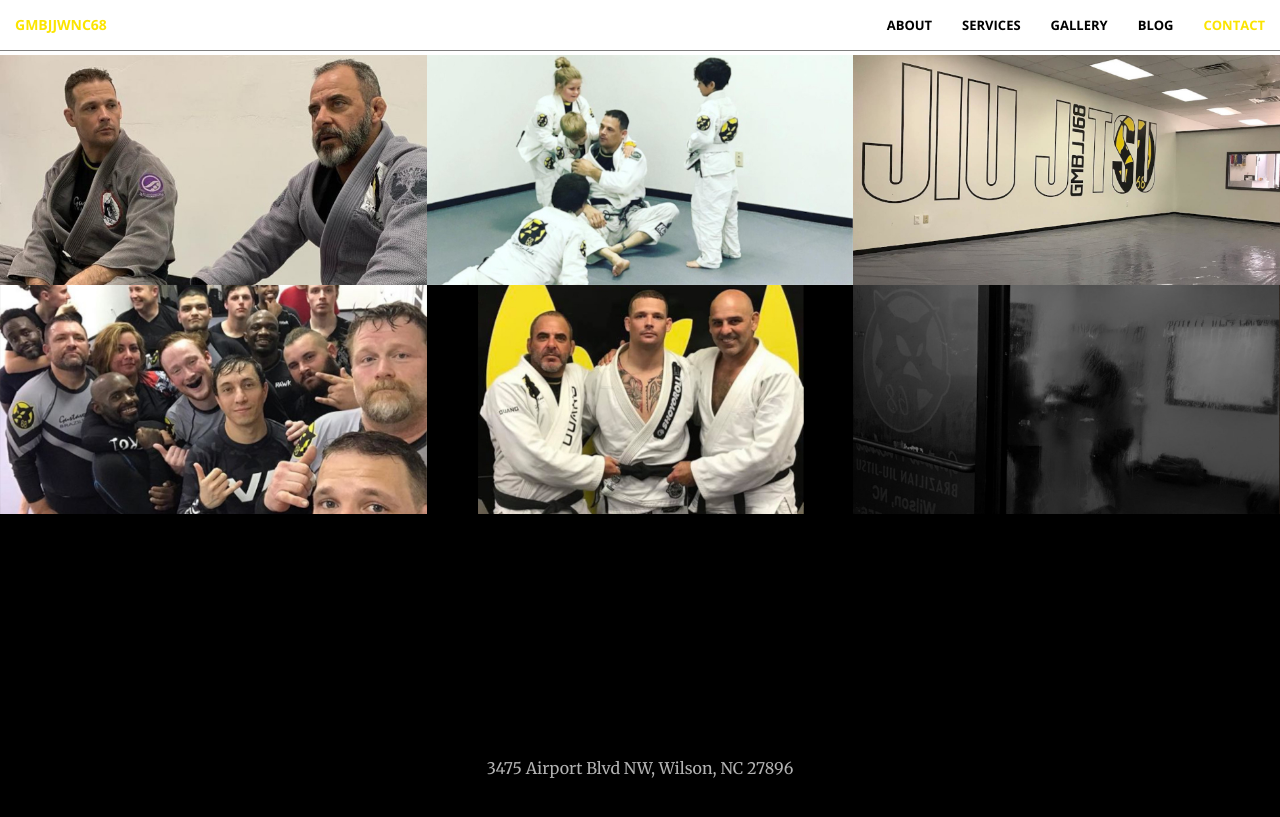
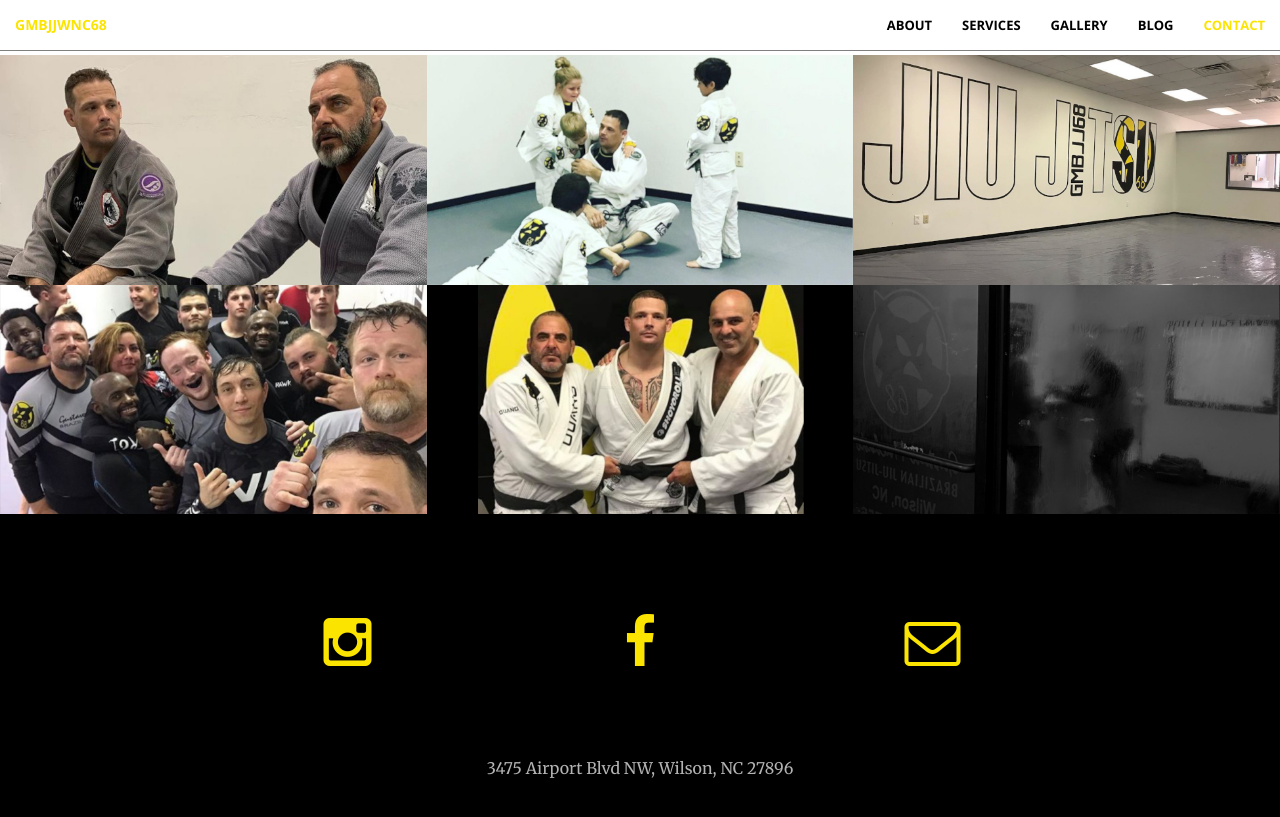
Before and after one commit to gmbjjwnc68/gmbjjwnc68.github.io, a Jekyll site: the page built from index.html, in a window 1280 px wide and 900 px high, scrolled down 2391 px. Shown: the top 817 px of the window. Built offline with Jekyll 4.4.1, drawn with Linux system fonts in a browser that asks for light colours.

Commit message:
Change contact icon colors to -primary

```diff
--- a/_includes/contact.html
+++ b/_includes/contact.html
@@ -10,21 +10,21 @@
         <div class="row">
             <div class="col-lg-2 col-lg-offset-2 text-center">
                 <a href="https://instagram.com/{{ site.instagram_username }}">
-                    <i class="fa fa-instagram fa-3x wow bounceIn text-center" data-wow-delay=".1s" style="color:$theme-primary"></i>
+                    <i class="fa fa-instagram fa-3x wow bounceIn text-center" data-wow-delay=".1s" style="color:#FBE400"></i>
                     <p class="text-faded"> </p>
                     <!-- <p class="text-faded">{{ site.instagram_username }}</p> -->
                 </a>
             </div>
             <div class="col-lg-2 col-lg-offset-1 text-center">
                 <a href="https://facebook.com/{{ site.facebook_username }}">
-                    <i class="fa fa-facebook fa-3x wow bounceIn text-center" data-wow-delay=".1s" style="color:$theme-primary"></i>
+                    <i class="fa fa-facebook fa-3x wow bounceIn text-center" data-wow-delay=".1s" style="color:#FBE400"></i>
                     <p class="text-faded"> </p>
                     <!-- <p class="text-faded">{{ site.facebook_username }}</p> -->
                 </a>
             </div>
             <div class="col-lg-2 col-lg-offset-1 text-center">
                 <a href="mailto:{{ site.email }}">
-                    <i class="fa fa-envelope-o fa-3x wow bounceIn text-center" data-wow-delay=".1s" style="color:$theme-primary"></i>
+                    <i class="fa fa-envelope-o fa-3x wow bounceIn text-center" data-wow-delay=".1s" style="color:#FBE400"></i>
                     <p class="text-faded"> </p>
                     <!-- <p class="text-faded">gmbjjwnc68@yahoo.com</p> -->
                 </a>
```
